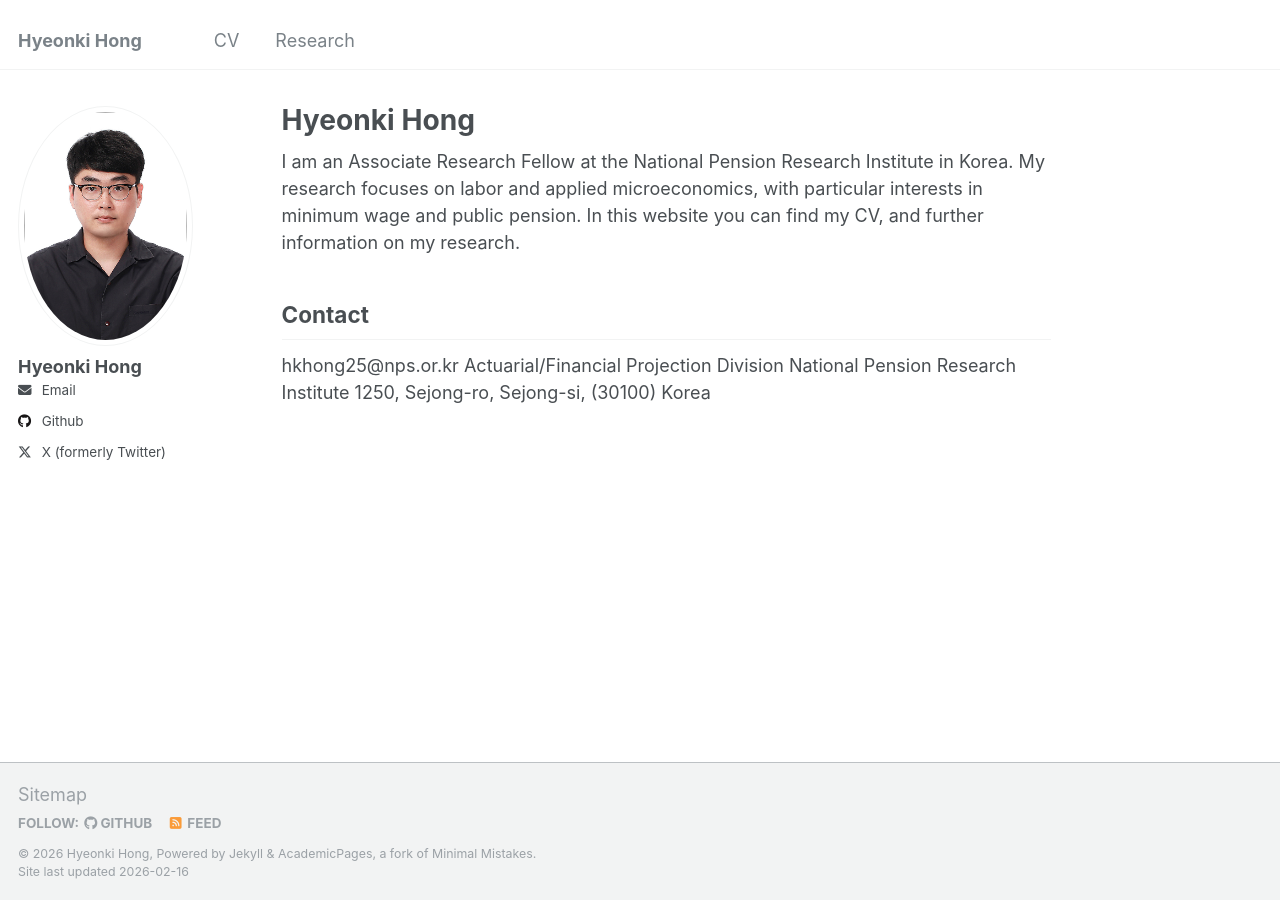
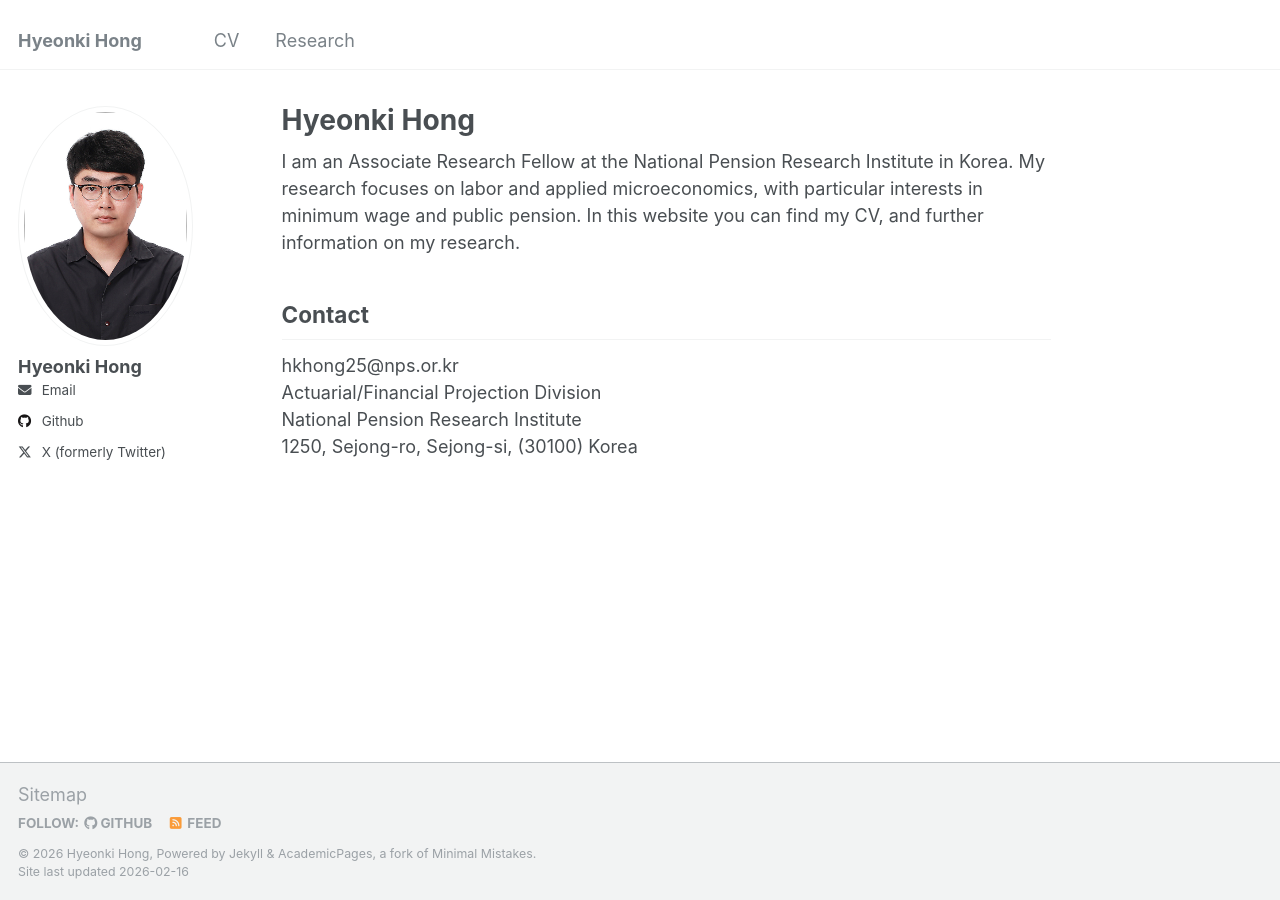
Before and after one commit to hyeonkihong/hyeonkihong.github.io, a Jekyll site: the page built from _pages/about.md, in a window 1280 px wide. Built offline with Jekyll 4.4.1, drawn with Linux system fonts in a browser that asks for light colours; part of the change alters nothing that is shown.

Commit message:
Update about.md

```diff
--- a/_pages/about.md
+++ b/_pages/about.md
@@ -7,12 +7,15 @@ redirect_from:
   - /about.html
 ---
 
+<p class="about-intro">
 I am an Associate Research Fellow at the National Pension Research Institute in Korea. My research focuses on labor and applied microeconomics, with particular interests in minimum wage and public pension. In this website you can find my CV, and further information on my research.
-
+</p>
 
 ## Contact
 
-hkhong25@nps.or.kr
-Actuarial/Financial Projection Division
-National Pension Research Institute
-1250, Sejong-ro, Sejong-si, (30100) Korea
+<div class="contact-block">
+  <div>hkhong25@nps.or.kr</div>
+  <div>Actuarial/Financial Projection Division</div>
+  <div>National Pension Research Institute</div>
+  <div>1250, Sejong-ro, Sejong-si, (30100) Korea</div>
+</div>
```
